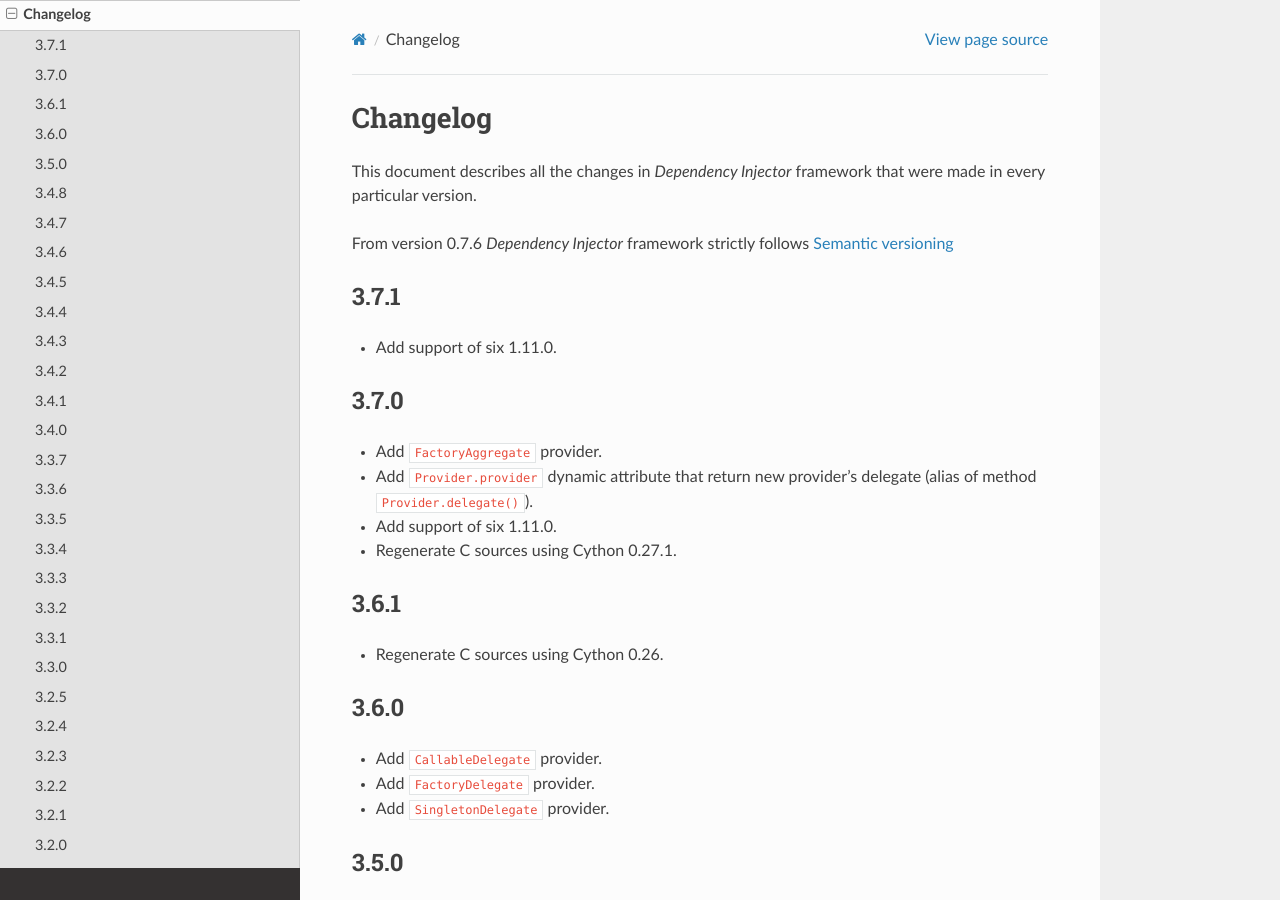
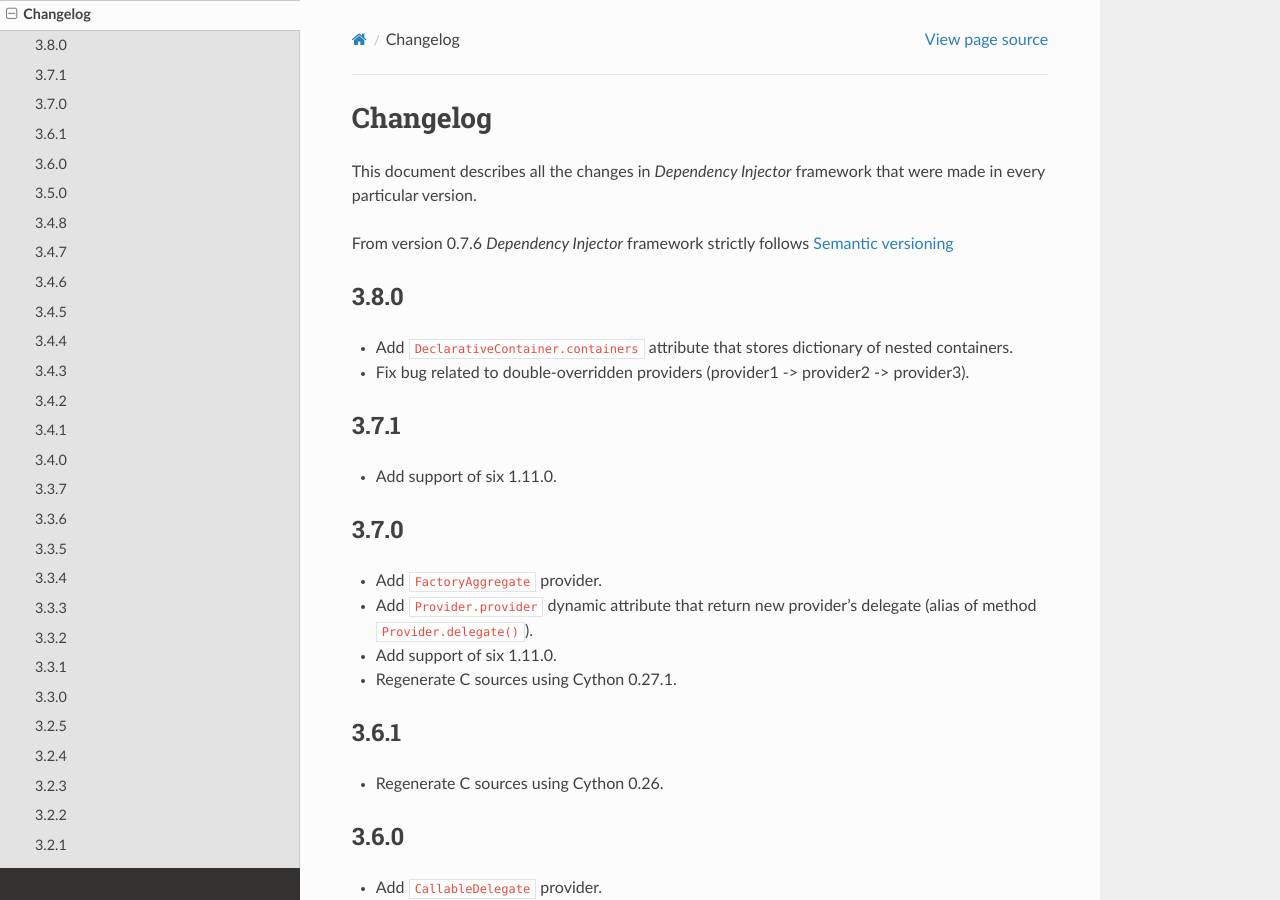
Before and after one commit to ets-labs/python-dependency-injector, a Sphinx documentation site: the page built from docs/main/changelog.rst, in a window 1280 px wide and 900 px high. Built offline with Sphinx 7.4.7 and the Read the Docs theme 2.0.0, drawn with Linux system fonts in a browser that asks for light colours.

Commit message:
Update version to 3.8.0

```diff
--- a/docs/main/changelog.rst
+++ b/docs/main/changelog.rst
@@ -6,6 +6,13 @@
 
 From version 0.7.6 *Dependency Injector* framework strictly
 follows `Semantic versioning`_
+
+3.8.0
+-----
+- Add ``DeclarativeContainer.containers`` attribute that stores dictionary of
+  nested containers.
+- Fix bug related to double-overridden providers (provider1 -> provider2 ->
+  provider3).
 
 3.7.1
 -----
--- a/src/dependency_injector/__init__.py
+++ b/src/dependency_injector/__init__.py
@@ -1,6 +1,6 @@
 """Dependency injector top-level package."""
 
-__version__ = '3.7.1'
+__version__ = '3.8.0'
 """Version number that follows semantic versioning.
 
 :type: str
```
